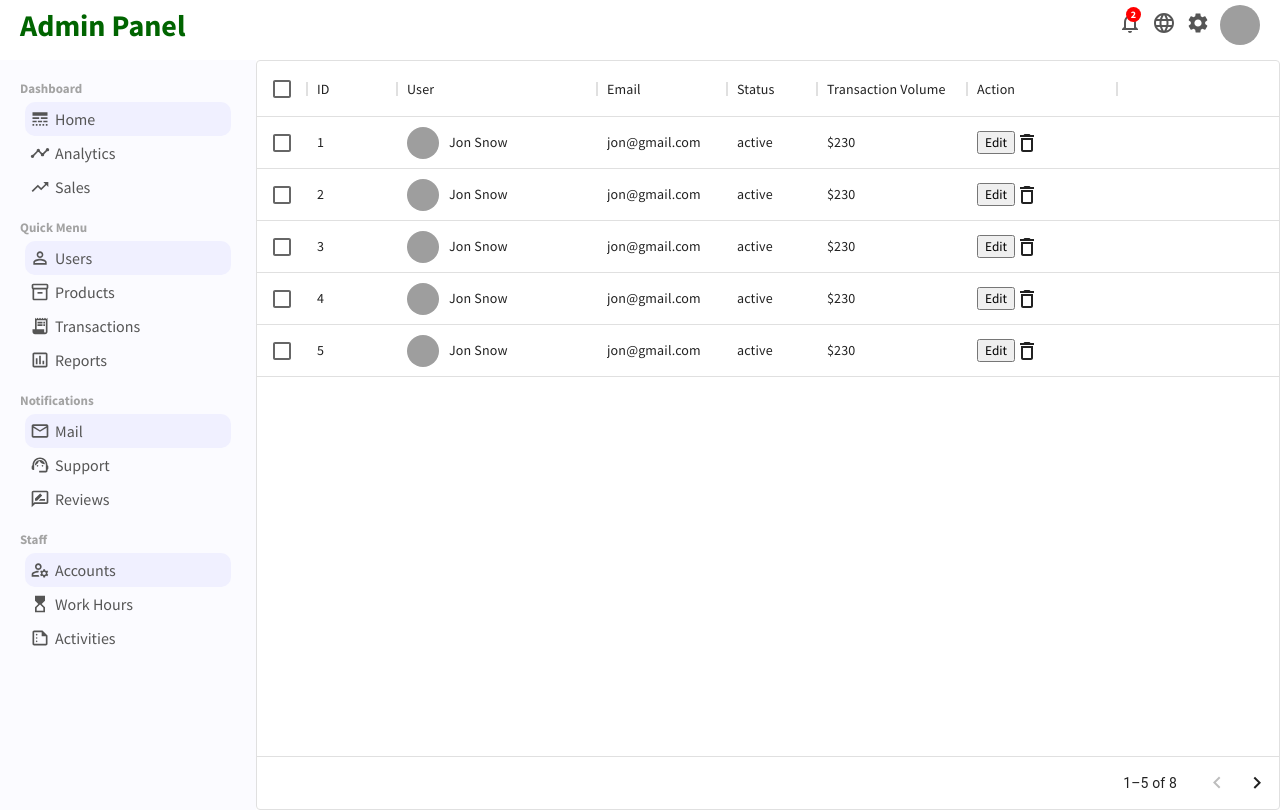
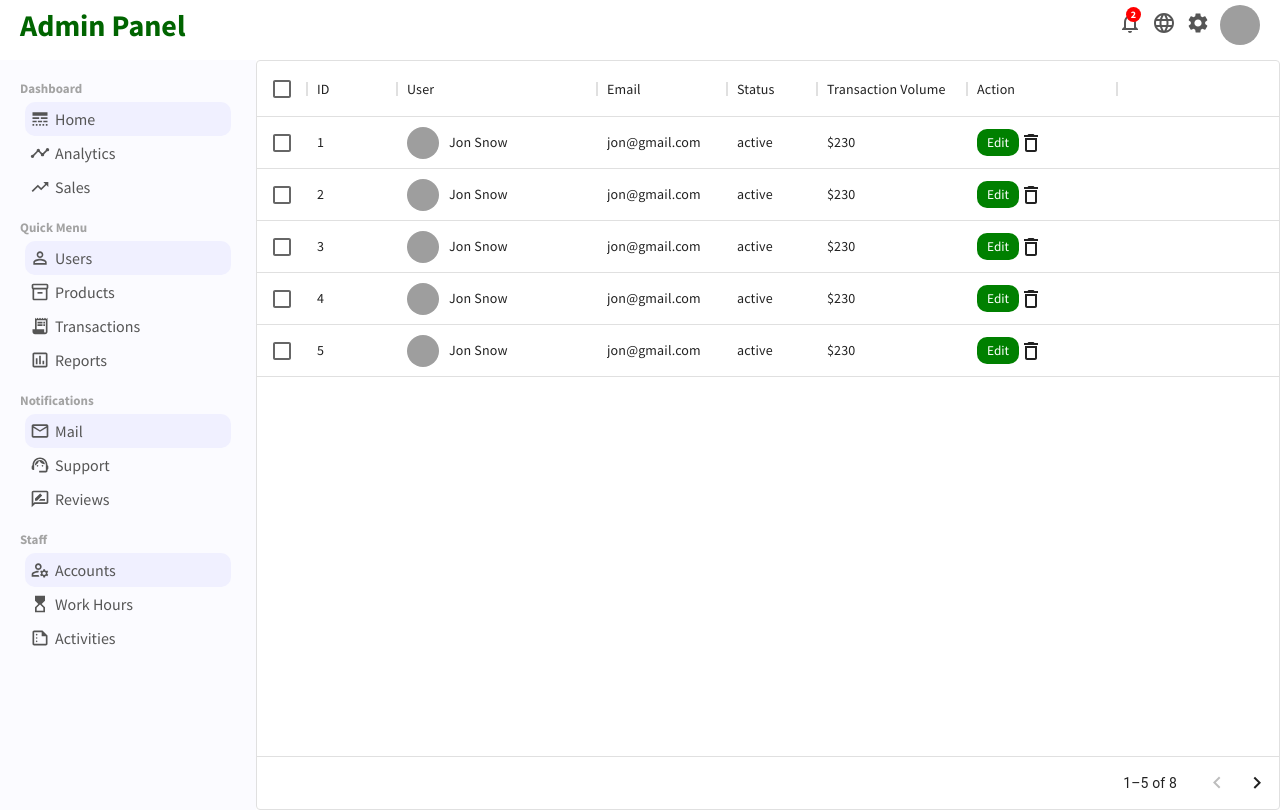
Before and after one commit to PJMantoss/admin_panel, a React (Create React App) app: page /users in a window 1280 px wide. Built offline with nearby package versions, Linux system fonts and the light colour scheme; grey boxes are pictures that could not be loaded.

Commit message:
update UserList component

```diff
--- a/src/pages/userList/UserList.js
+++ b/src/pages/userList/UserList.js
@@ -32,7 +32,7 @@ const columns = [
             return(
                 <>
                     <button className='userListEdit'>Edit</button>
-                    <DeleteOutlinedIcon />
+                    <DeleteOutlinedIcon className='userListDelete' />
                 </>
             )
         }
--- a/src/pages/userList/userList.css
+++ b/src/pages/userList/userList.css
@@ -14,3 +14,11 @@
     border-radius: 50%;
     margin-right: 10px;
 }
+
+.userListEdit{
+    border: none;
+    border-radius: 10px;
+    padding: 5px 10px;
+    background: green;
+    color: white;
+}
```
